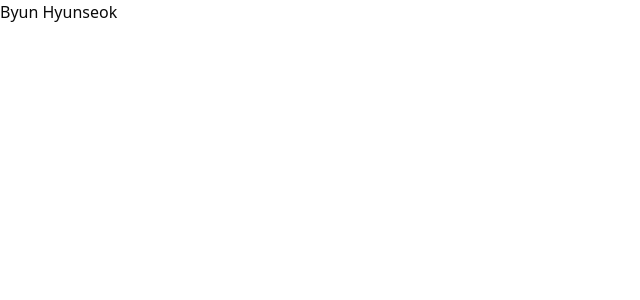
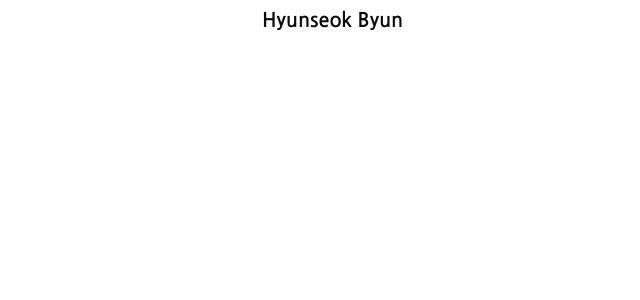
Before and after one commit to B-HS/RESUME, a Next.js app: page /en in a window 1280 px wide. Shown: the top 300 px of the page, without its empty margins (0-640 px from the left). Built offline with nearby package versions, Linux system fonts and the light colour scheme.

Commit message:
feat: add title with font setting

```diff
--- a/app/[lang]/layout.tsx
+++ b/app/[lang]/layout.tsx
@@ -1,15 +1,22 @@
+import { Nanum_Gothic } from 'next/font/google'
 import { FC, PropsWithChildren } from 'react'
 
 type LayoutProps = {
     params: Promise<{ lang: string }>
 }
 
+const nanumGothic = Nanum_Gothic({
+    subsets: ['latin'],
+    weight: ['400', '700'],
+    variable: '--font-nanum-gothic',
+})
+
 const Layout: FC<PropsWithChildren<LayoutProps>> = async ({ params, children }) => {
     const { lang } = await params
 
     return (
-        <html lang={lang}>
-            <body>{children}</body>
+        <html lang={lang} className={nanumGothic.variable}>
+            <body className='max-w-3xl mx-auto min-h-dvh w-full antialiased leading-loose'>{children}</body>
         </html>
     )
 }
--- a/app/[lang]/page.tsx
+++ b/app/[lang]/page.tsx
@@ -1,15 +1,19 @@
-import { TRANSLATIONS, translator } from '@shared/translations'
+import { LangType } from '@shared/translations'
+import { Resume } from '@widgets/resume'
 import { FC } from 'react'
 
 type PageProps = {
-    params: Promise<{ lang: keyof typeof TRANSLATIONS }>
+    params: Promise<{ lang: LangType }>
 }
 
 const Page: FC<PageProps> = async ({ params }) => {
     const { lang } = await params
-    const t = translator({ lang: lang })
 
-    return <main>{t('NAME')}</main>
+    return (
+        <main className='flex flex-col gap-3 p-1.5'>
+            <Resume lang={lang} />
+        </main>
+    )
 }
 
 export default Page
--- a/app/globals.css
+++ b/app/globals.css
@@ -55,8 +55,8 @@
     --chart-5: var(--palette-amber-769);
 
     --font-sans:
-        ui-sans-serif, system-ui, -apple-system, BlinkMacSystemFont, 'Segoe UI', Roboto, 'Helvetica Neue', Arial, 'Noto Sans', sans-serif,
-        'Apple Color Emoji', 'Segoe UI Emoji', 'Segoe UI Symbol', 'Noto Color Emoji';
+        var(--font-nanum-gothic), ui-sans-serif, system-ui, -apple-system, BlinkMacSystemFont, 'Segoe UI', Roboto, 'Helvetica Neue', Arial,
+        'Noto Sans', sans-serif, 'Apple Color Emoji', 'Segoe UI Emoji', 'Segoe UI Symbol', 'Noto Color Emoji';
     --font-mono: ui-monospace, SFMono-Regular, Menlo, Monaco, Consolas, 'Liberation Mono', 'Courier New', monospace;
 
     --radius: 0.375rem;
--- a/shared/translations/en.ts
+++ b/shared/translations/en.ts
@@ -1,5 +1,8 @@
 import { WORDS } from './words'
 
 export const ENGLISH_TRANSLATIONS: Record<(typeof WORDS)[number], string> = {
-    NAME: 'Byun Hyunseok',
+    FIRST_NAME: "Hyunseok",
+    LAST_NAME: "Byun",
+    FIRST_NAME_TRANSLATION: "Hyunseok",
+    LAST_NAME_TRANSLATION: "Byun"
 }
--- a/shared/translations/index.ts
+++ b/shared/translations/index.ts
@@ -2,6 +2,8 @@ import { ENGLISH_TRANSLATIONS } from './en'
 import { JAPANESE_TRANSLATIONS } from './jp'
 import { KOREAN_TRANSLATIONS } from './ko'
 import { WORDS } from './words'
+
+export type LangType = Uppercase<keyof typeof TRANSLATIONS> | Lowercase<keyof typeof TRANSLATIONS>
 
 const TRANSLATIONS = {
     KO: KOREAN_TRANSLATIONS,
@@ -10,11 +12,11 @@ const TRANSLATIONS = {
 }
 
 const translator =
-    ({ lang }: { lang: string }) =>
+    ({ lang }: { lang: LangType }) =>
     (word: (typeof WORDS)[number]) => {
         const language = lang.toUpperCase() as keyof typeof TRANSLATIONS
         if (!TRANSLATIONS[language]) console.warn(`Language ${language} is not supported.`)
-        return (TRANSLATIONS[language] || 'ko')[word]
+        return (TRANSLATIONS[language] || 'ko')[word] || `NO_TRANSLATION_FOR_${word}`
     }
 
 export { TRANSLATIONS, translator }
--- a/shared/translations/jp.ts
+++ b/shared/translations/jp.ts
@@ -1,5 +1,8 @@
-import { WORDS } from "./words";
+import { WORDS } from './words'
 
-export const JAPANESE_TRANSLATIONS: Record<typeof WORDS[number], string> = {
-    NAME: "ビョンヒョンソク"
+export const JAPANESE_TRANSLATIONS: Record<(typeof WORDS)[number], string> = {
+    FIRST_NAME: 'Hyunseok',
+    LAST_NAME: 'Byun',
+    FIRST_NAME_TRANSLATION: 'ヒョンソク',
+    LAST_NAME_TRANSLATION: 'ビョン',
 }
--- a/shared/translations/ko.ts
+++ b/shared/translations/ko.ts
@@ -1,5 +1,8 @@
 import { WORDS } from "./words";
 
 export const KOREAN_TRANSLATIONS: Record<typeof WORDS[number], string> = {
-    NAME: "변현석"
+    FIRST_NAME: "Hyunseok",
+    LAST_NAME: "Byun",
+    FIRST_NAME_TRANSLATION: "현석",
+    LAST_NAME_TRANSLATION: "변",
 }
--- a/shared/translations/words.ts
+++ b/shared/translations/words.ts
@@ -1 +1 @@
-export const WORDS = ['NAME'] as const
+export const WORDS = ['FIRST_NAME', 'LAST_NAME', 'FIRST_NAME_TRANSLATION', 'LAST_NAME_TRANSLATION'] as const
--- /dev/null
+++ b/widgets/resume.tsx
@@ -0,0 +1,15 @@
+import { LangType, translator } from '@shared/translations'
+import { FC } from 'react'
+
+type ResumeWidget = { lang: LangType }
+
+export const Resume: FC<ResumeWidget> = ({ lang }) => {
+    const t = translator({ lang })
+    return (
+        <section className='flex flex-col gap-1.5'>
+            <h1 className='text-xl font-bold'>
+                {t('FIRST_NAME')} {t('LAST_NAME')}
+            </h1>
+        </section>
+    )
+}
```
Also changed, not shown: 2 other files (tests, documents, lock files or other folders).
